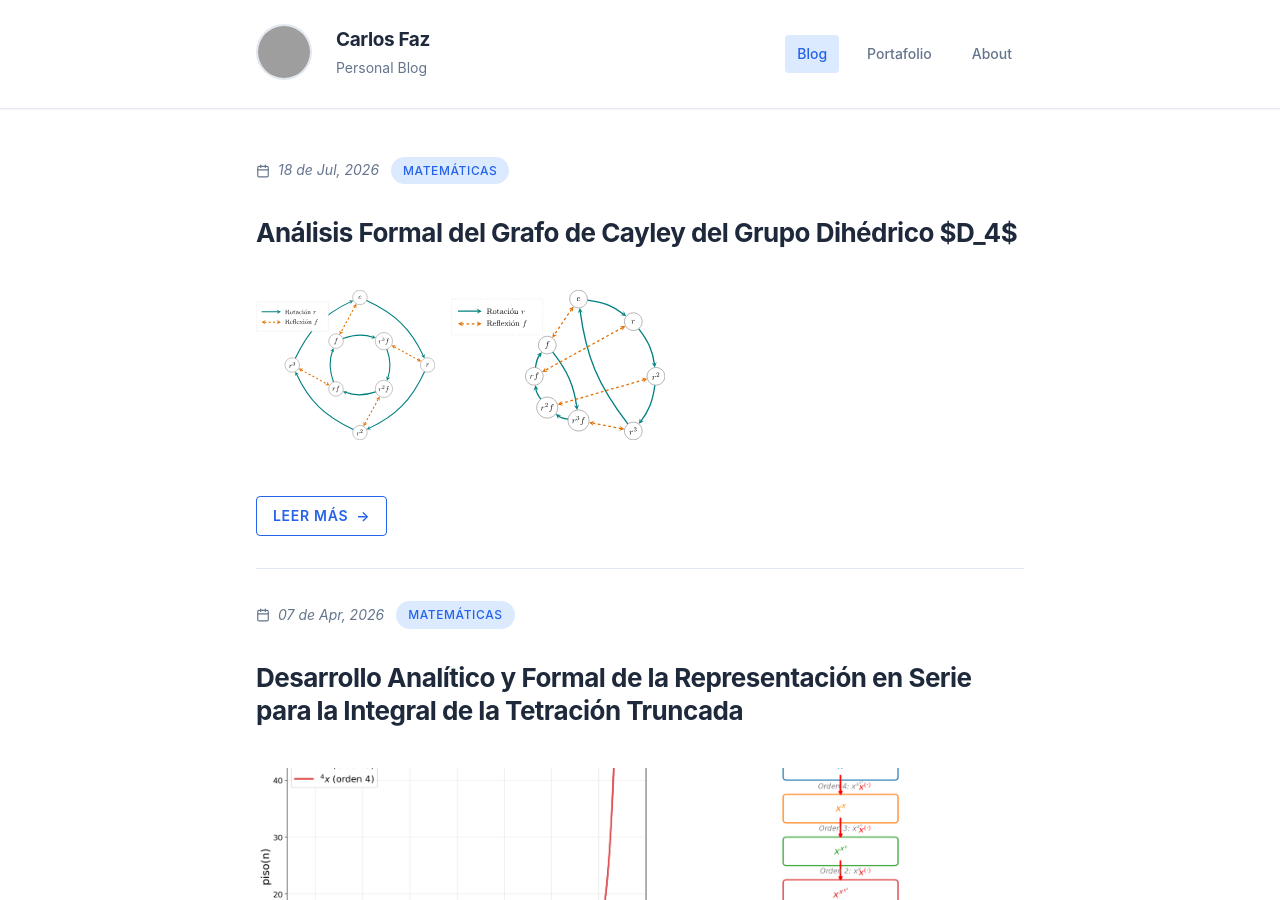
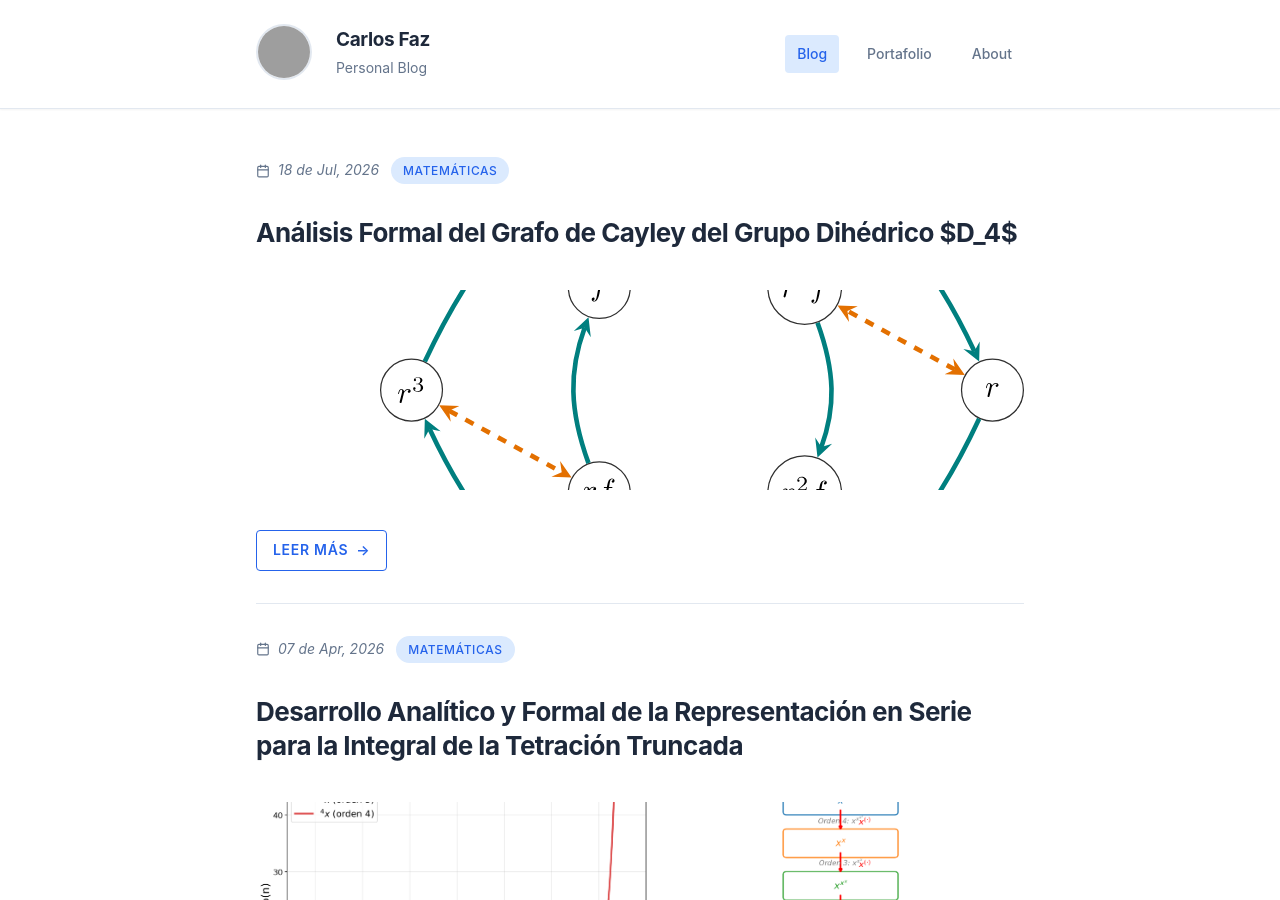
Before and after one commit to carlosfaz/carlosfaz.github.io, a Jekyll site: the page built from index.html, in a window 1280 px wide and 900 px high. Built offline with Jekyll 4.4.1, drawn with Linux system fonts in a browser that asks for light colours; grey boxes are pictures that could not be loaded.

Commit message:
daily update
daily update

```diff
--- a/index.html
+++ b/index.html
@@ -24,13 +24,7 @@ layout: default
           </div>
 
           <div class="entry">
-            {% if post.thumbnails %}
-              <div style="display:flex; gap:1rem; margin-bottom:1rem; flex-wrap:wrap;">
-                {% for thumb in post.thumbnails %}
-                  <img src="{{ thumb }}" alt="{{ post.title }}" loading="lazy" style="height:150px; width:auto; object-fit:cover; border-radius:4px;">
-                {% endfor %}
-              </div>
-            {% elsif post.thumbnail %}
+            {% if post.thumbnail %}
               <img src="{{ post.thumbnail }}" alt="{{ post.title }}" loading="lazy" style="max-height: 200px; object-fit: cover; width: 100%; margin-bottom: 1rem;">
             {% endif %}
             {{ post.excerpt | strip_html | truncate: 200 }}
```
